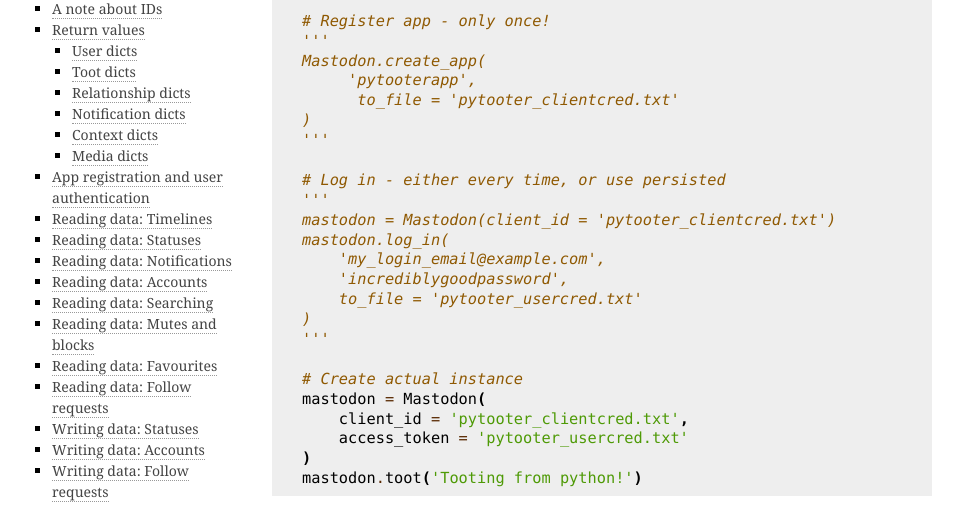
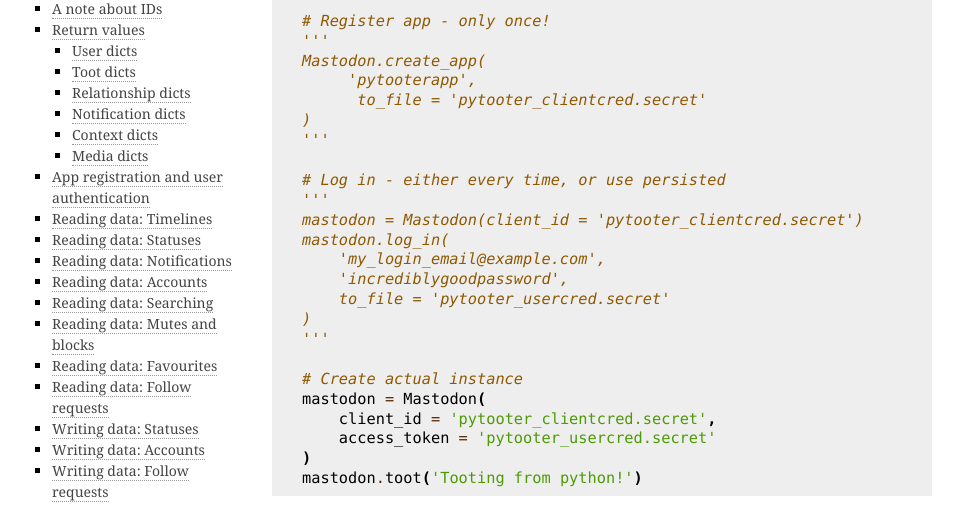
Before and after one commit to halcy/Mastodon.py, a Sphinx documentation site: the page built from docs/index.rst, in a window 1280 px wide and 900 px high. Shown: the part 138-643 px from the top of the window, without its empty margins (148-1111 px from the left). Built offline with Sphinx 7.4.7, drawn with Linux system fonts in a browser that asks for light colours.

Commit message:
Changed example to use .secret instead of .txt

```diff
--- a/docs/index.rst
+++ b/docs/index.rst
@@ -11,24 +11,24 @@
    '''
    Mastodon.create_app(
         'pytooterapp',
-         to_file = 'pytooter_clientcred.txt'
+         to_file = 'pytooter_clientcred.secret'
    )
    '''
 
    # Log in - either every time, or use persisted
    '''
-   mastodon = Mastodon(client_id = 'pytooter_clientcred.txt')
+   mastodon = Mastodon(client_id = 'pytooter_clientcred.secret')
    mastodon.log_in(
        'my_login_email@example.com',
        'incrediblygoodpassword',
-       to_file = 'pytooter_usercred.txt'
+       to_file = 'pytooter_usercred.secret'
    )
    '''
 
    # Create actual instance
    mastodon = Mastodon(
-       client_id = 'pytooter_clientcred.txt',
-       access_token = 'pytooter_usercred.txt'
+       client_id = 'pytooter_clientcred.secret',
+       access_token = 'pytooter_usercred.secret'
    )
    mastodon.toot('Tooting from python!')
 
```
